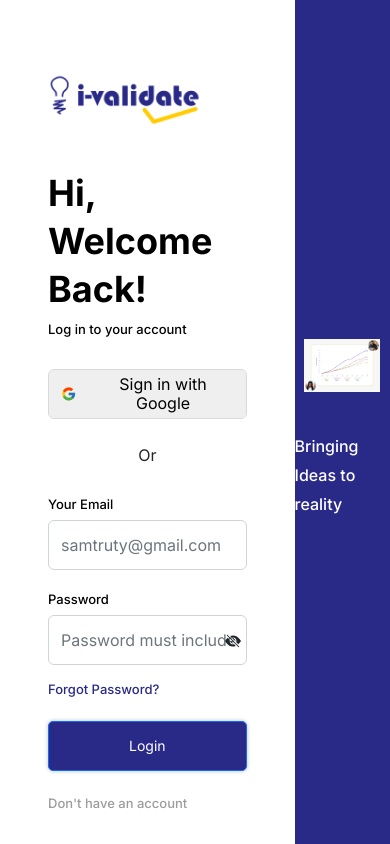
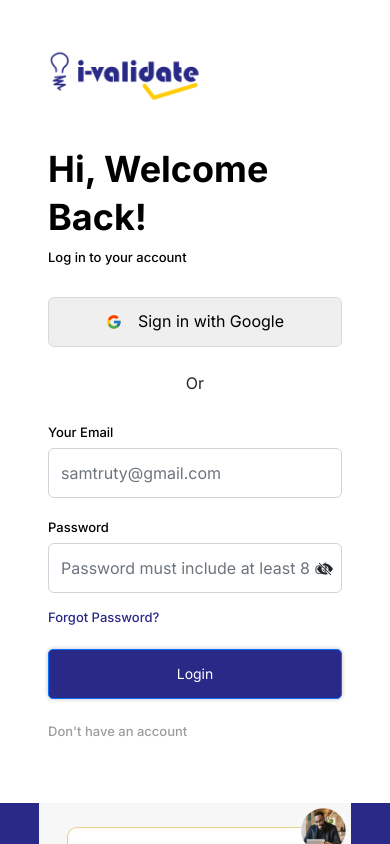
Before and after one commit to ADA-Software-Engineering-Program/i-validate-landing-page, a React (Create React App) app: page /Login in a window 390 px wide. Shown: the top 844 px of the page. Built offline with nearby package versions, Linux system fonts and the light colour scheme; no server answers; the HTML template or start-up script is replaced by a standard one.

Commit message:
Worked on analytics responsiveness

```diff
--- a/src/Analytic/Analytic.js
+++ b/src/Analytic/Analytic.js
@@ -47,7 +47,7 @@ const Analar = ({ item }) => {
   console.log(title, content, img);
   return (
     <div className="row mt-5 mb-5" id="con">
-      <div className="d-flex justify-content-around  align-items-center ">
+      <div className="d-md-flex justify-content-around  align-items-center ">
         <div className="col-md-4 mr-4">
           {" "}
           <h1>{title}</h1>
--- a/src/Login/Login.js
+++ b/src/Login/Login.js
@@ -55,7 +55,7 @@ const Login = () => {
   };
 
   return (
-    <div className="d-flex login-container">
+    <div className="d-md-flex login-container">
       <Container className="form-side my-5">
         <Row className="mt-4 d-flex align-items-center justify-content-center">
           <Col md={12} lg={9} xs={12}>
@@ -69,7 +69,7 @@ const Login = () => {
               </div>
               <div>
                 <button className="login-google h50 d-flex align-items-center  justify-content-center"
-                onClick={onGoogleSubmitHandler}
+                onClick={ onGoogleSubmitHandler}
                 >
                   <FcGoogle />
                   <span>Sign in with Google</span>
```
Also changed, not shown: src/Login/Login.css (line endings or trailing spaces).
